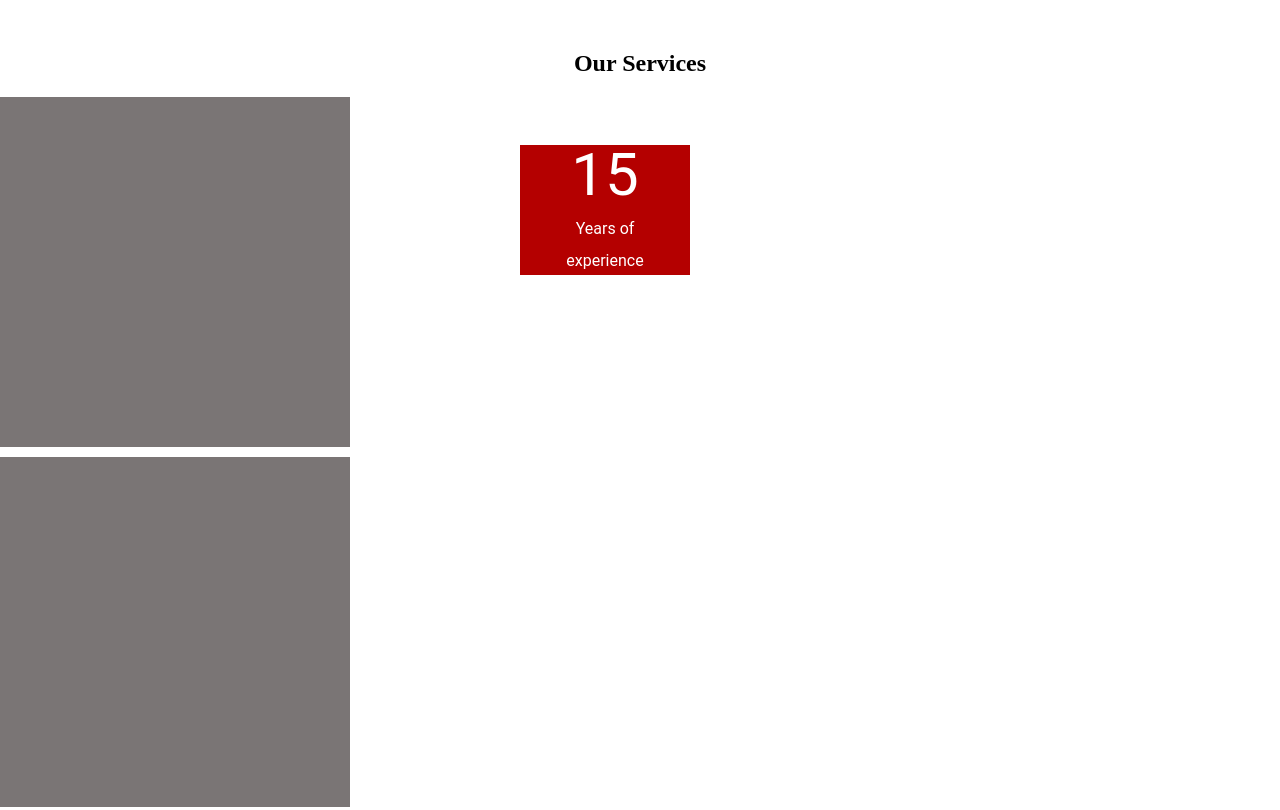
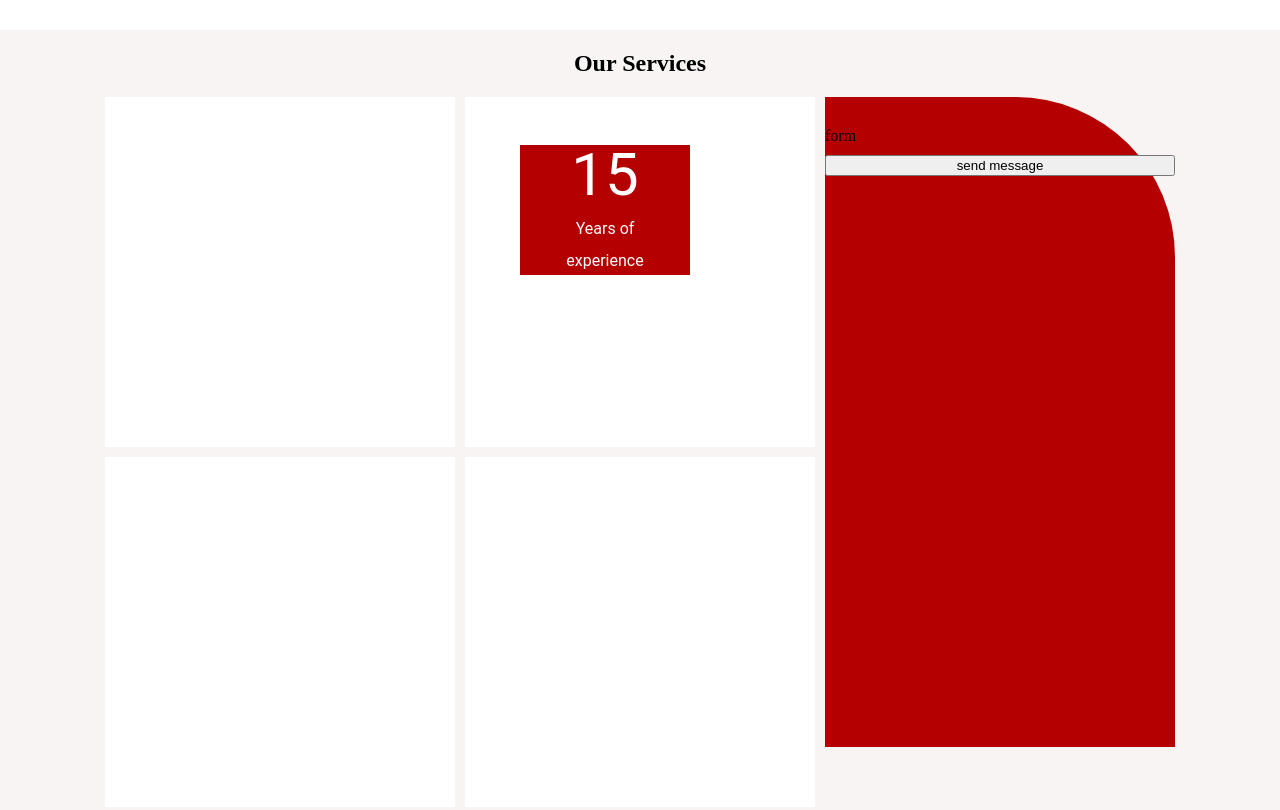
Before and after one commit to a-afeunice/O-Transport, a plain HTML site: page index.html in a window 1280 px wide. Shown: the part 1400-2210 px from the top of the page. Drawn offline with Linux system fonts and the light colour scheme.

Commit message:
add columns

```diff
--- a/css/main.css
+++ b/css/main.css
@@ -135,6 +135,7 @@ nav button:hover{
     display: flex;
     flex-direction: column;
     height: 900px;
+    background-color: #F8F4F4;;
 }
 #heading{
     display: flex;
@@ -143,6 +144,14 @@ nav button:hover{
 #arrange{
     display: flex;
     flex-direction: row;
+    justify-content: center;
+    align-items: center;
+}
+#columns{
+    display: flex;
+    flex-direction: row;
+    column-gap: 10px;
+    justify-content: center;
 }
 #column1{
     display: flex;
@@ -152,10 +161,35 @@ nav button:hover{
 #column1-a{
     height: 350px;
     width: 350px;
-    background-color: rgb(122, 117, 117);
+    background-color: white;
 }
 #column1-b{
     height: 350px;
     width: 350px;
-    background-color:rgb(122, 117, 117);
+    background-color:white;
 }
+#column2{
+    display: flex;
+    flex-direction: column;
+    row-gap: 10px;
+}
+#column2-a{
+    height: 350px;
+    width: 350px;
+    background-color: white;
+}
+#column2-b{
+    height: 350px;
+    width: 350px;
+    background-color:white;
+}
+#column3{
+    display: flex;
+    flex-direction: column;
+    row-gap: 10px;
+    background-color:#B40000;
+    width: 350px;
+    height: 650px;
+    border-top-right-radius: 160px;
+
+}
--- a/index.html
+++ b/index.html
@@ -77,8 +77,18 @@
                     <div id="column1-a"></div>
                     <div id="column1-b"></div>
                 </div>
-                <div id="column2"></div>
-                <div id="column3"></div>
+                <div id="column2">
+                    <div id="column2-a"></div>
+                    <div id="column2-b"></div>
+                </div>
+                <div id="column3">
+                    <div class="title">
+                        <h2></h2>
+                        <p></p>
+                    </div>
+                    <div class="form">form</div>
+                   <button>send message</button>
+                </div>
             </div>
         </div>
     </section>
```
